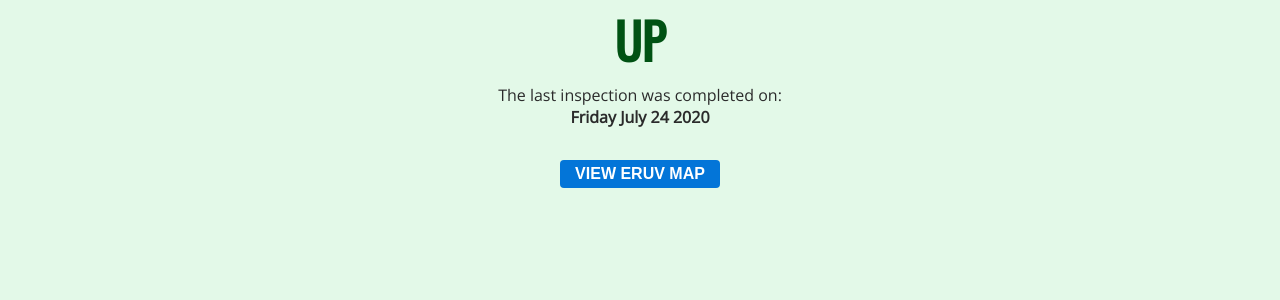
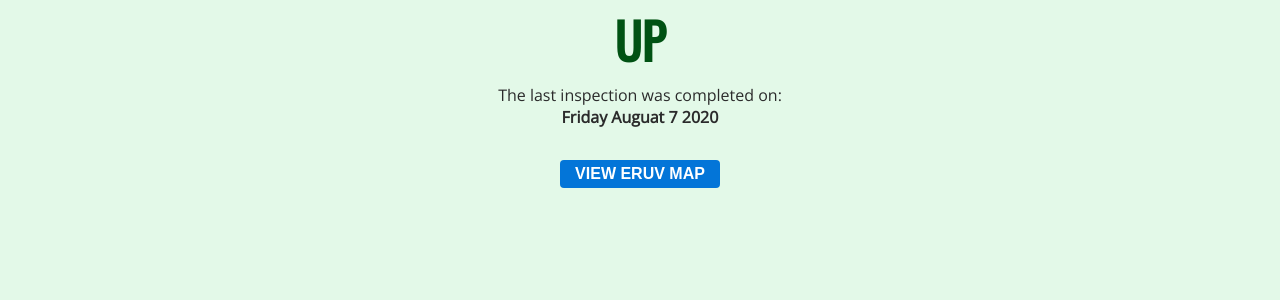
Before and after one commit to MisterGlass/eiruv, a Jekyll site: the page built from docs/index.md, in a window 1280 px wide. Shown: the part 206-506 px from the top of the page. Built offline with Jekyll 4.4.1, drawn with Linux system fonts in a browser that asks for light colours; our own code applies the rules of GitHub Pages for plain Markdown files.

Commit message:
Update eruv_status.yml

```diff
--- a/docs/_data/eruv_status.yml
+++ b/docs/_data/eruv_status.yml
@@ -1,3 +1,3 @@
 status: "Up"
-date: "Friday July 24 2020 "
+date: "Friday Auguat 7 2020 "
 details: ""
```
